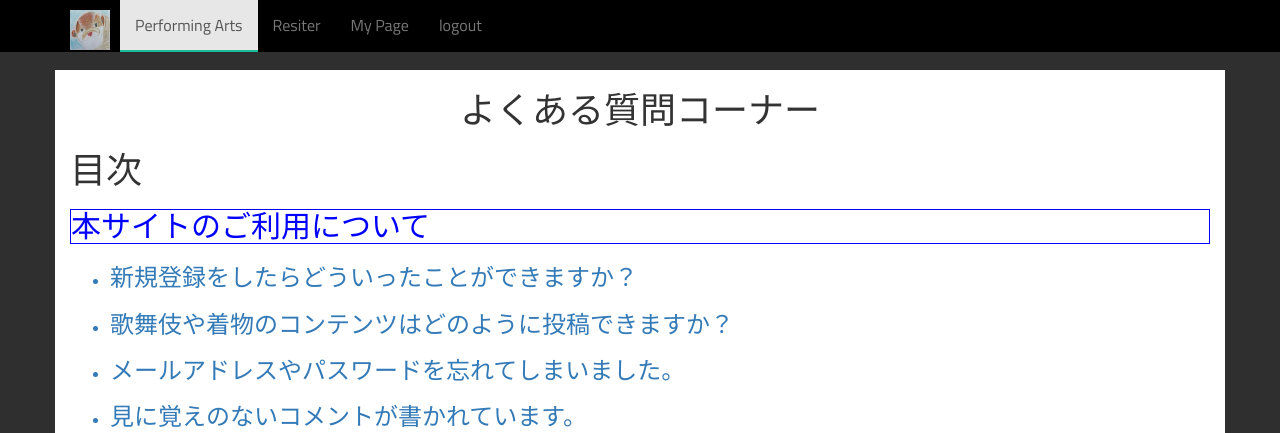
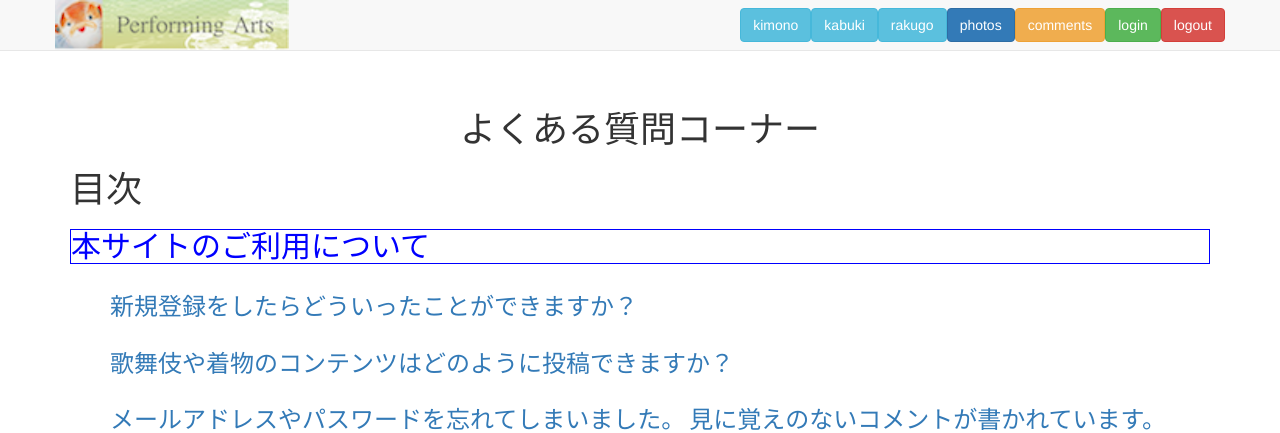
Before and after one commit to cktfp656/PerformingArts, a PHP site: page /question.html in a window 1280 px wide. Shown: the top 433 px of the page. Run offline with PHP 8.4, Linux system fonts and the light colour scheme.

Commit message:
歌舞伎のサイトのバックグラウンドを変えたり、コメントを表示したり、レイアウトを綺麗にしました。

```diff
--- a/question.html
+++ b/question.html
@@ -1,38 +1,49 @@
 <!DOCTYPE html>
 <html lang="en">
 <head>
-	<meta charset="utf-8">
-	<title>Performing Arts</title>
-	<meta content="width=device-width, initial-scale=1.0" name="viewport">
-	<meta content="" name="keywords">
-	<meta content="" name="description">
-	<link href="img/favicon.png" rel="icon">
-	<link href="img/apple-touch-icon.png" rel="apple-touch-icon">
-	<link href="https://fonts.googleapis.com/css?family=Titillium+Web:400,600,300,200&subset=latin,latin-ext" rel="stylesheet">
-	<link href="lib/bootstrap/css/bootstrap.min.css" rel="stylesheet">
-	<link href="lib/font-awesome/css/font-awesome.min.css" rel="stylesheet">
-	<link href="lib/fancybox/fancybox.css" rel="stylesheet">
-	<link href="css/style.css" rel="stylesheet">
-	<link rel="prefetch" href="img/zoom.png">
+	<meta charset="UTF-8">
+	<!DOCTYPE html>
+	<meta charset="UTF-8">
+	<meta http-equiv="X-UA-Compatible" content="IE=edge">
+	<meta name="viewport" content="width=device-width, initial-scale=1">
+	<title></title>
+
+	<!-- Bootstrap -->
+	<link href="lib/bootstrap/css/bootstrap.css" rel="stylesheet">
+	<link href="lib/font-awesome/css/font-awesome.css" rel="stylesheet">
+	<link href="lib/bootstrap/css/form.css" rel="stylesheet">
+	<link href="lib/bootstrap/css/timeline.css" rel="stylesheet">
+	<link href="lib/bootstrap/css/main.css" rel="stylesheet">
+	<!-- designフォルダ内では2つパスの位置を戻ってからcssにアクセスしていることに注意!!! -->
 </head>
 <body>
-	<nav class="navbar navbar-default navbar-fixed-top" style="background: black;">
+	<nav class="navbar navbar-default navbar-fixed-top">
         <div class="container">
-			<div class="navbar-header">
-				<button type="button" class="navbar-toggle" data-toggle="collapse" data-target=".navbar-collapse">
-					<i class="fa fa-bars"></i>
+            <!-- Brand and toggle get grouped for better mobile display -->
+            <div class="navbar-header page-scroll">
+                <button type="button" class="navbar-toggle" data-toggle="collapse" data-target="#bs-example-navbar-collapse-1">
+                    <span class="sr-only">Toggle navigation</span>
+                    <span class="icon-bar"></span>
+                    <span class="icon-bar"></span>
+                    <span class="icon-bar"></span>
                 </button>
+                <a class="navbar-brand" href="index.php"><img src="img/logo.png"></a>
             </div>
-			<div class="navbar-collapse collapse">
-				<ul class="nav navbar-nav">
-					<li style="padding-top: 10px; padding-right: 10px;"><img src="img/kawauso1.jpg" alt="" style=" width: 40px;height:40px"></li>
-					<li class="active"><a href="index.php">Performing Arts</a></li>
-					<li><a href="join/regi_index.php">Resiter</a></li>
-					<li><a href="new_contents.php">My Page</a></li>
-					<li><a href="logout.php">logout</a></li>
+            <!-- Collect the nav links, forms, and other content for toggling -->
+            <div class="collapse navbar-collapse" id="bs-example-navbar-collapse-1">
+                <ul class="nav navbar-nav navbar-right">
+                    <li><button class="btn btn-info"><a href="kimono.php" style="color: white;">kimono</a></button></li>
+                    <li><button class="btn btn-info"><a href="kabuki.php" style="color: white;">kabuki</a></button></li>
+                    <li><button class="btn btn-info"><a href="rakugo.php" style="color: white;">rakugo</a></button></li>
+                    <li><button class="btn btn-primary"><a href="index.php#portfolid" style="color: white;">photos</a></button></li>
+                    <li><button class="btn btn-warning"><a href="index.php#clients" style="color: white;">comments</a></button></li>
+                    <li><button class="btn btn-success"><a href="login.php" style="color: white;">login</a></button></li>
+                    <li><button class="btn btn-danger"><a href="logout.php" style="color: white;">logout</a></button></li>
                 </ul>
             </div>
+            <!-- /.navbar-collapse -->
         </div>
+        <!-- /.container-fluid -->
     </nav>
 	<div class="container">
 		<div class="row">
```
Also changed, not shown: index.php (+8 -9 lines), kabuki.php (+36 -12 lines), kabuki_card.php (+13 -6 lines), img/kabuki1.png (added), img/kabuki_back.png (added), img/kabuki_bg.png (renamed from img/portfolio/kabuki_bg.png), img/kimono1.png (added), img/rakugo1.png (added). Lines whose indentation alone changed are shown as unchanged.
